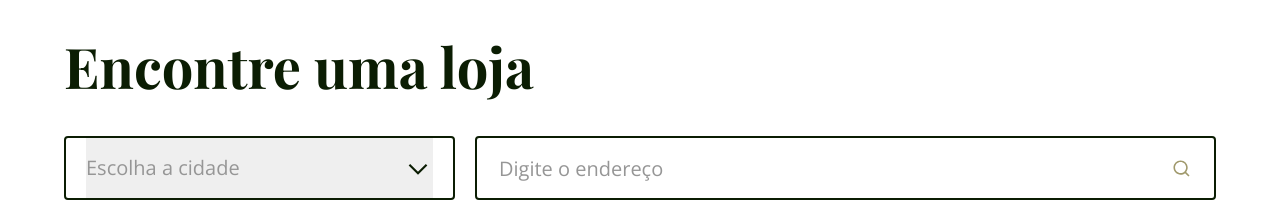
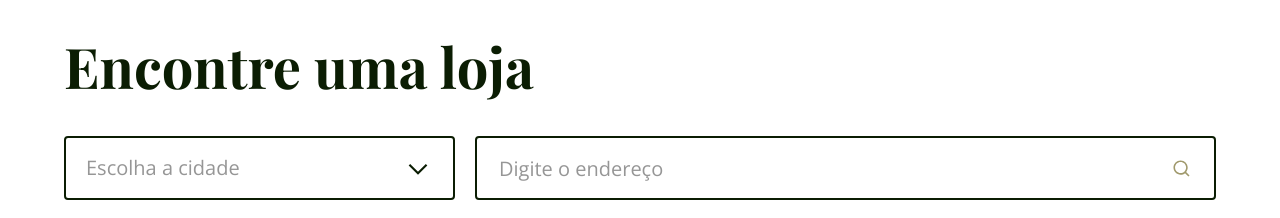
Before and after one commit to domfabio/Website-Adaptativo-Black-Coffee, a plain HTML site: page index.html in a window 1280 px wide. Shown: the part 4840-5058 px from the top of the page. Drawn offline with nearby package versions, Linux system fonts and the light colour scheme; grey boxes are pictures that could not be loaded; a web font is replaced by a local one.

Commit message:
Css Inserido

```diff
--- a/css/style.css
+++ b/css/style.css
@@ -406,6 +406,7 @@ select {
   background-image: url(../assets/icons/arrow-down.svg);
   background-repeat: no-repeat;
   background-position: right center;
+  background-color: var(--branco);
   padding-right: 30px;
   appearance: none;
   background-size: 30px;
```
